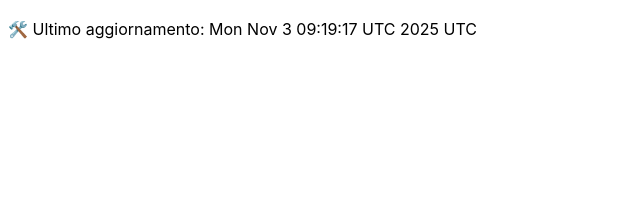
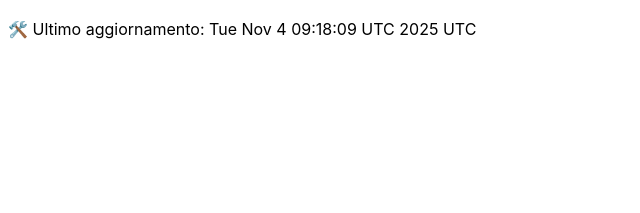
Before and after one commit to DanteTrb/DanteTrb.github.io, a Jekyll site: the page built from badges.md, in a window 1280 px wide. Shown: the top 213 px of the page, without its empty margins (0-640 px from the left). Built offline with Jekyll 4.4.1, drawn with Linux system fonts in a browser that asks for light colours; our own code applies the rules of GitHub Pages for plain Markdown files.

Commit message:
🛠️ Aggiornamento automatico badge

```diff
--- a/badges.md
+++ b/badges.md
@@ -1 +1 @@
-🛠️ Ultimo aggiornamento: Mon Nov  3 09:19:17 UTC 2025 UTC
+🛠️ Ultimo aggiornamento: Tue Nov  4 09:18:09 UTC 2025 UTC
```
